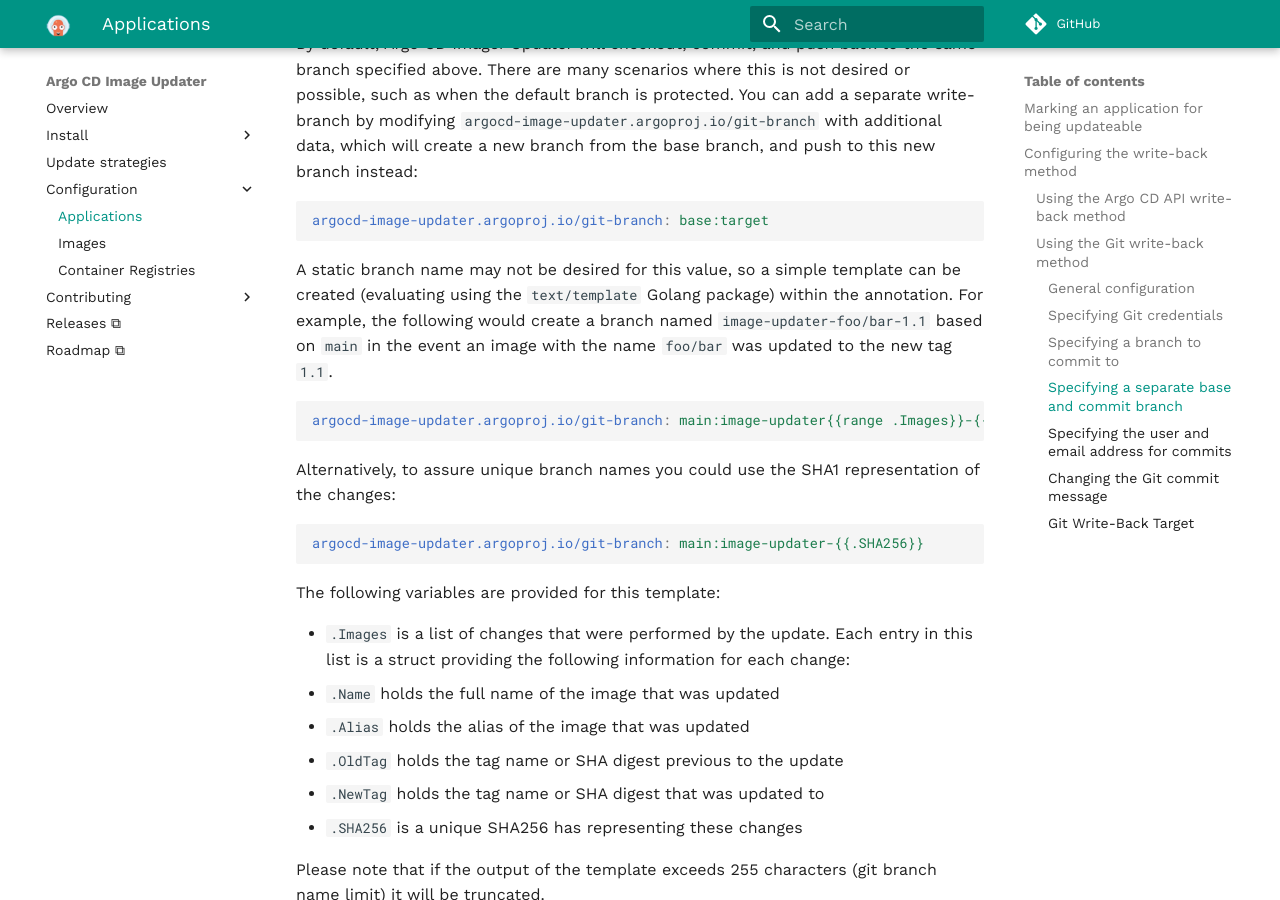
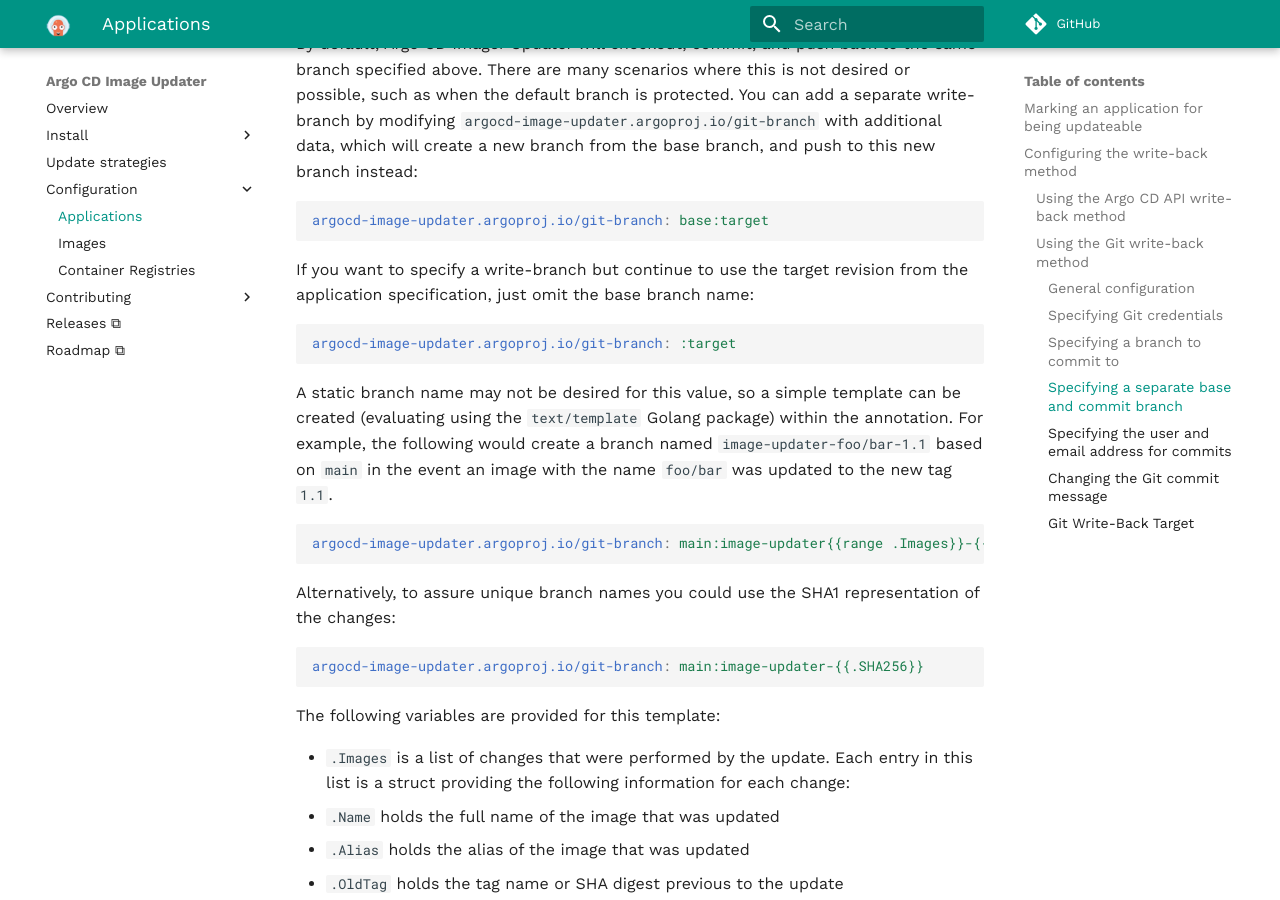
Before and after one commit to argoproj-labs/argocd-image-updater, an MkDocs documentation site: the page built from docs/configuration/applications.md, in a window 1280 px wide and 900 px high, scrolled down 4699 px. Built offline with MkDocs 1.6.1 and Material for MkDocs 9.7.7, drawn with Linux system fonts in a browser that asks for light colours; comment, search, counter and statistics services are not loaded.

Commit message:
add docs on omitting base branch

````diff
--- a/docs/configuration/applications.md
+++ b/docs/configuration/applications.md
@@ -226,6 +226,13 @@ push to this new branch instead:
 argocd-image-updater.argoproj.io/git-branch: base:target
 ```
 
+If you want to specify a write-branch but continue to use the target revision from the application
+specification, just omit the base branch name:
+
+```yaml
+argocd-image-updater.argoproj.io/git-branch: :target
+```
+
 A static branch name may not be desired for this value, so a simple template
 can be created (evaluating using the `text/template` Golang package) within
 the annotation. For example, the following would create a branch named
````
